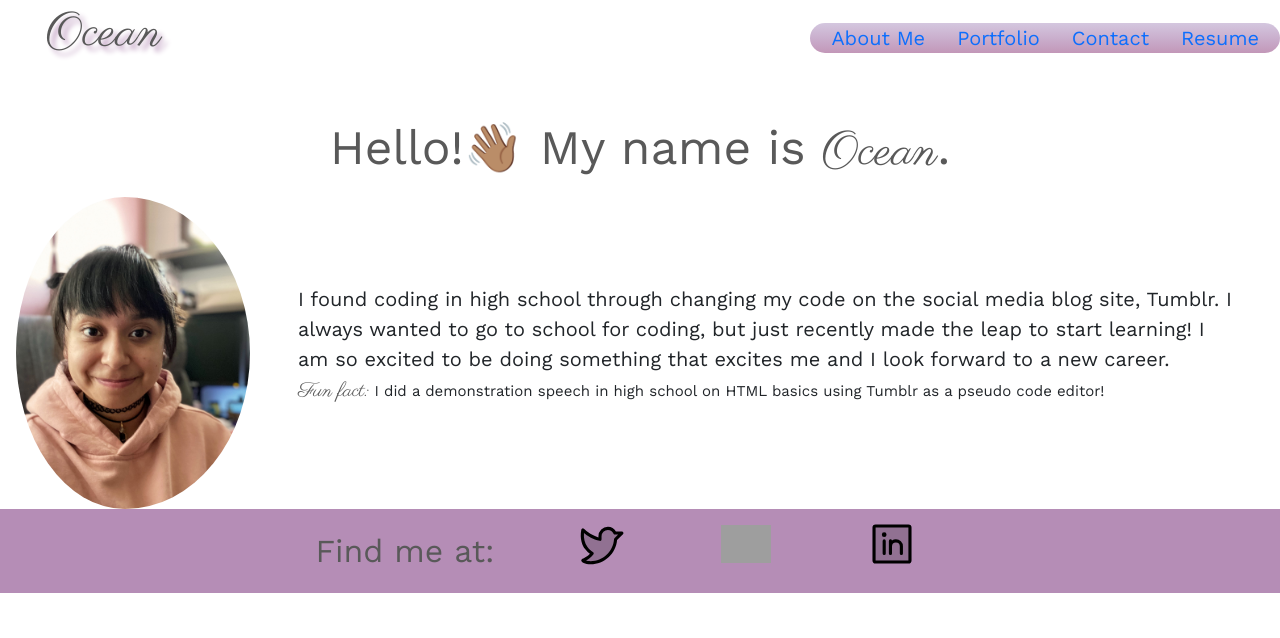
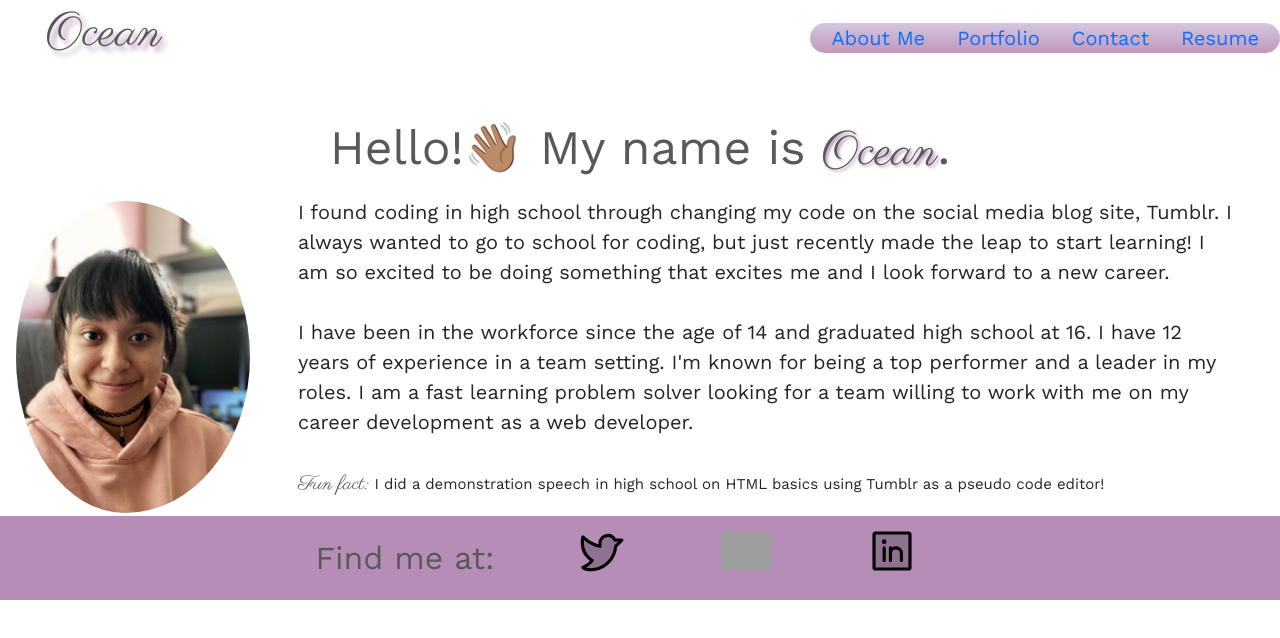
Before and after one commit to oceanlatte/my-react-portfolio, a React (Create React App) app: page / in a window 1280 px wide. Shown: the top 638 px of the page. Built offline with nearby package versions, Linux system fonts and the light colour scheme; grey boxes are pictures that could not be loaded.

Commit message:
added drop shadow to intro line in About Me; Added work experience snippet to About Me

```diff
--- a/src/App.css
+++ b/src/App.css
@@ -78,6 +78,7 @@ header {
 /*  --about me styling--  */
 .about-title-span {
   font-family: 'Parisienne', cursive;
+  text-shadow: 2px 2px 3px var(--lavendar);
 }
 
 .about-description {
--- a/src/pages/About.js
+++ b/src/pages/About.js
@@ -14,6 +14,13 @@ function About() {
         I always wanted to go to school for coding, but just recently made the leap to start learning!
         I am so excited to be doing something that excites me and I look forward to a new career.
         <br/>
+        <br/>
+        I have been in the workforce since the age of 14 and graduated high school at 16.
+        I have 12 years of experience in a team setting.
+        I'm known for being a top performer and a leader in my roles. I am a fast learning problem solver looking for a team willing
+        to work with me on my career development as a web developer.
+        <br/>
+        <br/>
         <span className="fun-fact-title">Fun fact: </span>
         <span className='fun-fact'>
           I did a demonstration speech in high school on HTML basics using Tumblr as a pseudo code editor!
```
